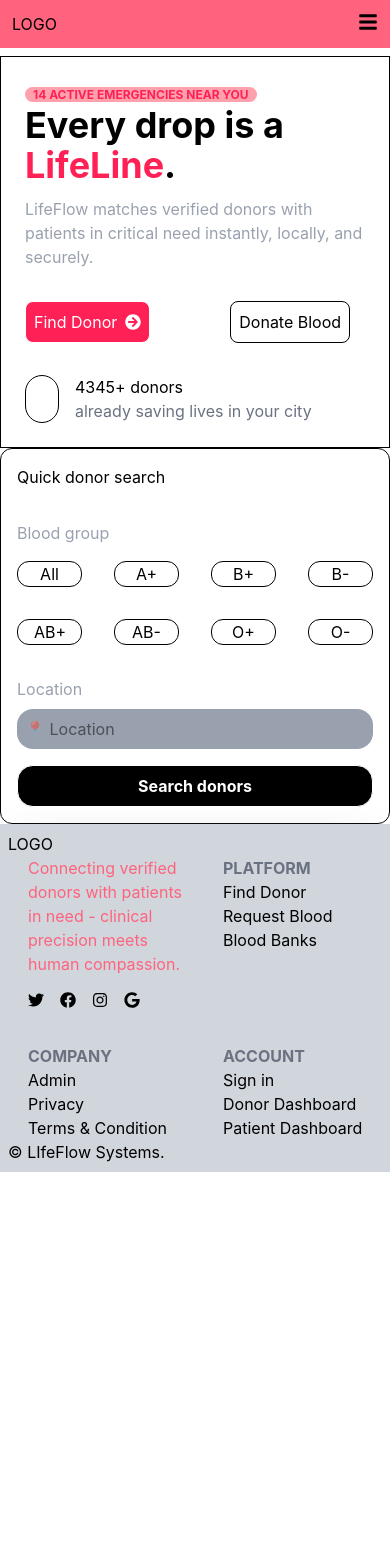
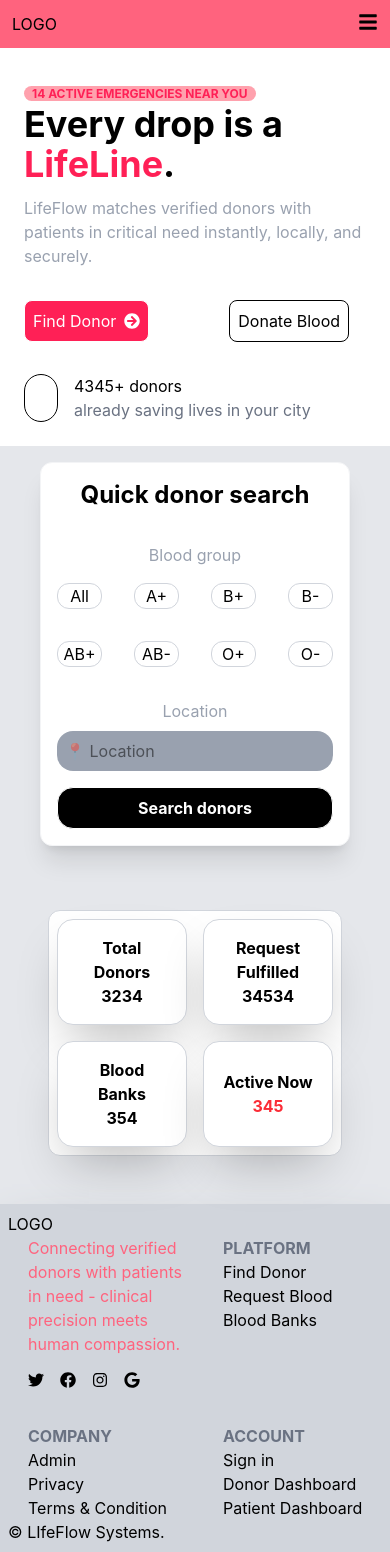
Before and after one commit to Anish-chaudhary-co/LifeFlow, a React app in the folder FrontEnd/: page / in a window 390 px wide. Before the commit the page ends 1172 px from the top, so only its background shows below. Built offline with nearby package versions, Linux system fonts and the light colour scheme; the HTML template or start-up script is replaced by a standard one.

Commit message:
Add sign in and register component

```diff
--- a/FrontEnd/src/Component/Home/QuickDonorSearch.jsx
+++ b/FrontEnd/src/Component/Home/QuickDonorSearch.jsx
@@ -1,28 +1,49 @@
-import React from 'react'
-import { FaSearchLocation } from 'react-icons/fa';
+import React from "react";
+import { FaSearchLocation } from "react-icons/fa";
 
 const QuickDonorSearch = () => {
-  const BloodGroup = ["All","A+","B+","B-","AB+","AB-","O+","O-"];
+  const BloodGroup = ["All", "A+", "B+", "B-", "AB+", "AB-", "O+", "O-"];
   return (
-    <div className='border p-4 rounded-xl'>
-      <h1>Quick donor search</h1>
-      <div className='mt-8'>
-        <span className='text-gray-400'>Blood group</span>
-  <div className='grid grid-cols-4 md:grid-cols-8 gap-8 mt-4'>
-{
-  BloodGroup.map((items,index)=>(
-    <button key={index} className='border px-4 rounded-xl'>{items}</button>
-  ))
-}
-</div>
+    <div className="flex justify-center items-center border-gray-300 p-4 bg-gray-200">
+      {/* for search  */}
+      <div className="border border-gray-100 p-4 bg-white rounded-xl text-center shadow-xl">
+        <h1 className="font-bold text-2xl">Quick donor search</h1>
+        <div className="mt-8">
+          <span className="text-gray-400">Blood group</span>
+          <div className="grid grid-cols-4 md:grid-cols-8 gap-8 mt-4">
+            {BloodGroup.map((items, index) => (
+              <button key={index} className="border border-gray-300 rounded-xl">
+                {items}
+              </button>
+            ))}
+          </div>
+        </div>
+
+        <div className="flex flex-col justify-center mt-8">
+          <div className="flex flex-col">
+          <span className="text-gray-400">Location</span>
+          <input
+            type="search"
+            className="border-gray-300 p-2 w-auto md:w-97 rounded-2xl bg-gray-400 mt-2"
+            placeholder="📍 Location"
+          />
+          </div>
+
+        <div>
+        <input
+          type="submit"
+          value="Search donors"
+          className="p-2 mt-4 rounded-2xl bg-black hover:bg-gray-900 text-white text-center font-bold px-20 md:w-97 border"
+        />
+        </div>
       </div>
-        <div className='flex flex-col mt-8'>
-          <span className='text-gray-400'>Location</span>
-          <input type="search" className='border-gray-300 p-2 w-auto md:w-97 rounded-2xl bg-gray-400 mt-2' placeholder='📍 Location'/>
-        </div>
-        <input type="submit" value='Search donors' className='p-2 mt-4 rounded-2xl bg-black hover:bg-gray-900 text-white font-bold w-89 md:w-97 border'/>
+      </div>
+
+      {/* for showing number of user  */}
+
     </div>
-  )
-}
+
+  );
+};
 
 export default QuickDonorSearch;
--- /dev/null
+++ b/FrontEnd/src/Component/Home/TotalUser.jsx
@@ -0,0 +1,24 @@
+import React from 'react'
+
+const TotalUser= () => {
+  return (
+    <div className='flex items-center justify-center bg-gray-200'>
+    <div className="grid grid-cols-2 m-12 border text-center w-80 border-gray-300 bg-white rounded-xl">
+        <div className="flex flex-col px-4 justify-center items-center rounded-2xl font-bold shadow-2xl bg-white border border-gray-300 m-2 p-4">
+          Total Donors <span>3234</span>
+        </div>
+        <div className="flex flex-col px-4 justify-center items-center rounded-2xl font-bold shadow-2xl bg-white border border-gray-300 m-2 p-4">
+          Request Fulfilled <span>34534</span>
+        </div>
+        <div className="flex flex-col px-4 justify-center items-center rounded-2xl font-bold shadow-2xl bg-white border border-gray-300 m-2 p-4">
+          Blood Banks <span>354</span>
+        </div>
+        <div className="flex flex-col px-4 justify-center items-center rounded-2xl font-bold shadow-2xl bg-white border border-gray-300 m-2 p-4">
+          Active Now <span className="text-red-500">345</span>
+        </div>
+      </div>
+      </div>
+  )
+}
+
+export default TotalUser;
--- a/FrontEnd/src/Component/Layout/Navbar.jsx
+++ b/FrontEnd/src/Component/Layout/Navbar.jsx
@@ -37,7 +37,7 @@ const Navbar = () => {
             Dashboard
           </NavLink>
 
-          <NavLink to='' className={({isActive})=>`px-4 py-2 bg-rose-600 text-white rounded-lg cursor-pointer ${isActive ? ActivePage : "hover:bg-rose-300 hover:text-rose-600"}`}>
+          <NavLink to='RegisterSignIn' className={({isActive})=>`px-4 py-2 bg-rose-600 text-white rounded-lg cursor-pointer ${isActive ? ActivePage : "hover:bg-rose-300 hover:text-rose-600"}`}>
             Sign in/Register
           </NavLink>
         </div>
@@ -70,7 +70,7 @@ const Navbar = () => {
             Dashboard
           </NavLink>
 
-          <NavLink to="register/signIn" onClick={() => setOpen(!open)}  className="text-center px-4 py-2 bg-rose-600 hover:bg-rose-700 text-white rounded-lg cursor-pointer">
+          <NavLink to="RegisterSignIn" onClick={() => setOpen(!open)}  className="text-center px-4 py-2 bg-rose-600 hover:bg-rose-700 text-white rounded-lg cursor-pointer">
             Sign in/Register
           </NavLink>
         </div>
--- /dev/null
+++ b/FrontEnd/src/Component/Layout/register.jsx
@@ -0,0 +1,19 @@
+import React from "react";
+
+const register = () => {
+  return;
+  <div>
+    <div>
+      <h1>Create your account</h1>
+      <span>Choose your role to get started</span>
+    </div>
+
+    <div>
+      <div>Donor</div>
+      <div>Patient</div>
+      <div>Hospital</div>
+    </div>
+  </div>;
+};
+
+export default register;
--- /dev/null
+++ b/FrontEnd/src/Component/Layout/signIn.jsx
@@ -0,0 +1,57 @@
+import { FaFacebook } from "react-icons/fa";
+import { FaGoogle } from "react-icons/fa";
+const signIn = () => {
+  return (
+    <div className="m-2 mt-9">
+      <div className="flex flex-col items-center">
+        <h1 className="text-3xl md:text-5xl font-bold">Welcome back</h1>
+        <span className="text-gray-400">Sign in to access your dashboard</span>
+      </div>
+      <div className="flex flex-col md:justify-center mt-10 md:mt-20 md:items-center">
+        <form action="" className="flex flex-col gap-8 p-3 md:w-97">
+          <div className="flex flex-col gap-2 ">
+            Email
+            <input
+              type="gmail"
+              placeholder="you@gexample.com"
+              className="border border-gray-300 p-2 rounded-xl h-9 "
+            />
+          </div>
+          <div className="flex flex-col gap-2">
+            Password
+            <input
+              type="password"
+              placeholder="Enter your password"
+              className="border border-gray-300 p-2 rounded-xl h-9 "
+            />
+          </div>
+
+          <input
+            type="submit"
+            value="Sign In"
+            className="font-bold p-2 rounded-xl bg-rose-600 text-white"
+          />
+        </form>
+
+        <div className="flex items-center gap-2">
+          <hr className="flex-1 border-t-[0.5px] border-gray-400" />
+          <span className="text-xs text-gray-400">OR CONTINUE WITH</span>
+          <hr className="flex-1 border-t-[0.5px] border-gray-400" />
+        </div>
+
+        <div className="flex gap-8 justify-center mt-6">
+          <button className="flex gap-2 items-center border border-gray-300 px-6 py-2 text-center rounded-2xl">
+            <FaGoogle className="text-red-600" />
+            Google
+          </button>
+          <button className="flex gap-2 items-center border border-gray-300 px-6 py-2 text-center rounded-2xl">
+            <FaFacebook className="text-blue-500" />
+            FaceBook
+          </button>
+        </div>
+      </div>
+    </div>
+  );
+};
+
+export default signIn;
--- a/FrontEnd/src/Pages/BloodBanks.jsx
+++ b/FrontEnd/src/Pages/BloodBanks.jsx
@@ -3,6 +3,7 @@ import React from 'react'
 const BloodBanks = () => {
   return (
     <div>this is the Blood Bank</div>
+
   )
 }
 
--- a/FrontEnd/src/Pages/DashBoard.jsx
+++ b/FrontEnd/src/Pages/DashBoard.jsx
@@ -3,9 +3,9 @@ import React from 'react'
 const DashBoard = () => {
   return (
     <div className='mt-15'>
-
+      this is dashBoard
     </div>
   )
 }
 
-export default DashBoard
+export default DashBoard;
--- a/FrontEnd/src/Pages/Home.jsx
+++ b/FrontEnd/src/Pages/Home.jsx
@@ -2,11 +2,12 @@ import React from "react";
 import { NavLink } from "react-router-dom";
 import { FaArrowCircleRight } from "react-icons/fa";
 import QuickDonorSearch from "../Component/Home/QuickDonorSearch";
+import TotalUser from "../Component/Home/TotalUser";
 
 const Home = () => {
   return (
     <div className="mt-14">
-      <div className="border p-6 md:p-10">
+      <div className=" p-6 md:p-10">
         <span className="font-bold text-xs px-2 rounded-2xl bg-rose-300 text-rose-500">14 ACTIVE EMERGENCIES NEAR YOU</span>
 
         <div className="grid grid-cols-1 md:grid-cols-2 relative">
@@ -33,6 +34,7 @@ const Home = () => {
       </div>
 
       <QuickDonorSearch/>
+      <TotalUser/>
     </div>
   );
 };
--- /dev/null
+++ b/FrontEnd/src/Pages/Register/RegisterSignIn.jsx
@@ -0,0 +1,41 @@
+import { useState } from "react";
+import { NavLink } from "react-router-dom";
+import SignIn from "../../Component/Layout/signIn";
+import Register from "../../Component/Layout/register";
+
+const RegisterSignIn = () => {
+  // const [signIn, setSignIn] = useState(true);
+  // const handleRegister = () => {
+  //   setSignIn(!signIn);
+  // }
+  const ActivePage = "bg-white border border-gray-300";
+  const NormalPage = "bg-gray-400 text-gray-600";
+  return (
+    <>
+      <div className="mt-20 md:relative">
+        <div className="flex justify-between md:absolute top-2 right-8 m-2 gap-2 bg-gray-400 border border-gray-300 p-1 rounded-2xl md:w-50">
+          <NavLink
+            to="signIn"
+            className={({ isActive }) =>
+              `text-center rounded-2xl w-45 md:w-25 border ${isActive} : ActivePage ? NormalPage `
+            }
+          >
+            Register
+          </NavLink>
+          <NavLink
+            to="register"
+            className={({ isActive }) =>
+              ` text-center rounded-2xl w-45 md:w-25 border ${isActive} : ActivePage ? NormalPage `
+            }
+          >
+            sign in
+          </NavLink>
+        </div>
+        {/* <SignIn /> */}
+        <Register />
+      </div>
+    </>
+  );
+};
+
+export default RegisterSignIn;
--- a/FrontEnd/src/Routes/MainRouter.jsx
+++ b/FrontEnd/src/Routes/MainRouter.jsx
@@ -1,20 +1,23 @@
-import {Routes, Route} from 'react-router-dom';
-import Home from '../Pages/Home';
-import FindDonor from '../Pages/FindDonor';
-import BloodBanks from '../Pages/BloodBanks';
-import DashBoard from '../Pages/DashBoard';
-
+import { Routes, Route } from "react-router-dom";
+import Home from "../Pages/Home";
+import FindDonor from "../Pages/FindDonor";
+import BloodBanks from "../Pages/BloodBanks";
+import DashBoard from "../Pages/DashBoard";
+import RegisterSignIn from "../Pages/Register/RegisterSignIn";
+import SignIn from "../Component/Layout/signIn";
+import Register from "../Component/Layout/register";
 const MainRouter = () => {
   return (
     <Routes>
-        <Route path='/' element={<Home/>}/>
-        <Route path='/findDonor' element={<FindDonor/>}/>
-        <Route path='/bloodBanks' element={<BloodBanks/>}/>
-        <Route path='/dashBoard' element={<DashBoard/>}/>
-
+      <Route path="/" element={<Home />} />
+      <Route path="/findDonor" element={<FindDonor />} />
+      <Route path="/bloodBanks" element={<BloodBanks />} />
+      <Route path="/dashBoard" element={<DashBoard />} />
+      <Route path="/RegisterSignIn" element={<RegisterSignIn />} />
+      <Route path="/signIn" element={<SignIn />} />
+      <Route path="/register" element={<Register />} />
     </Routes>
-
-  )
-}
+  );
+};
 
 export default MainRouter;
```
